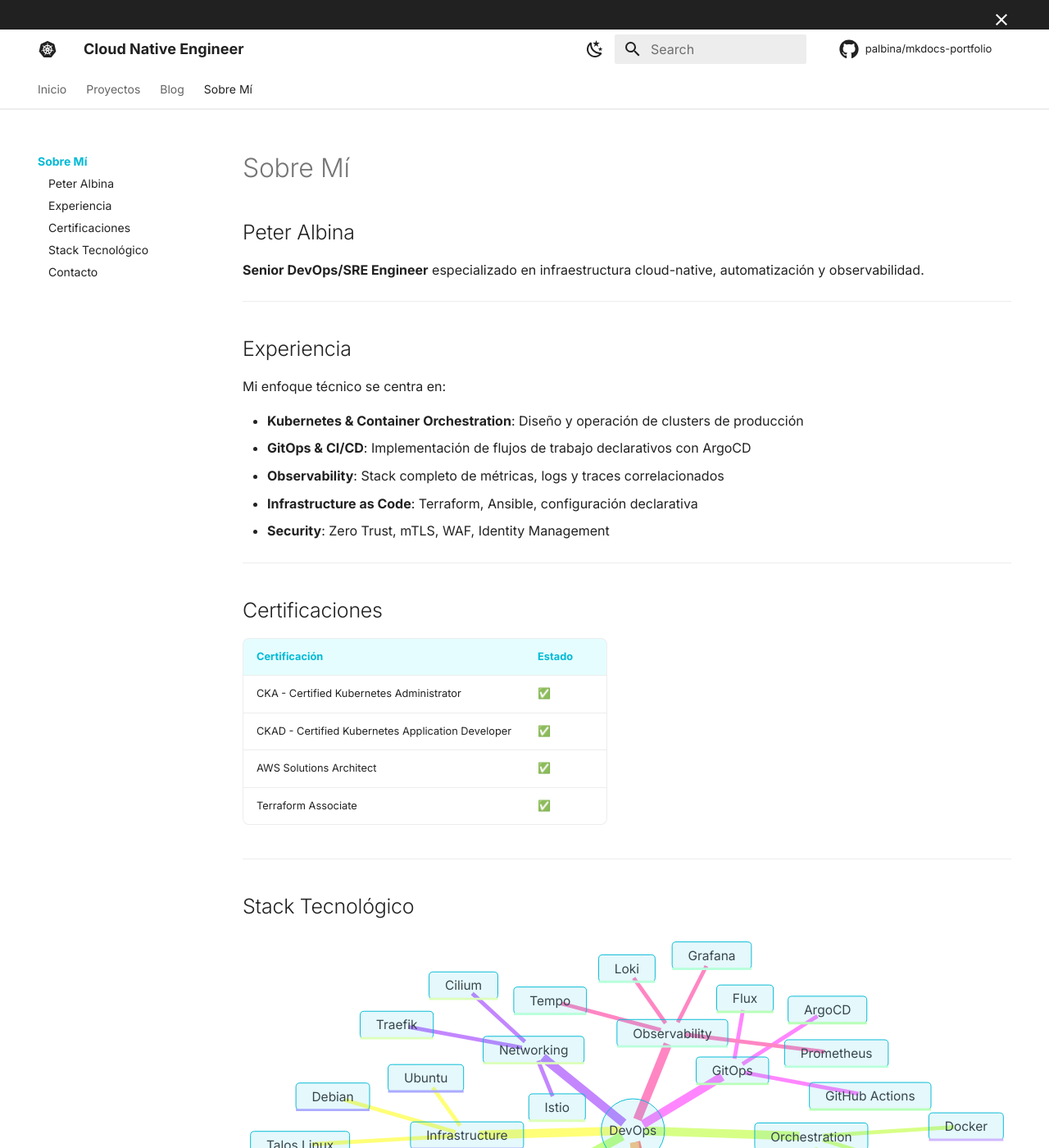
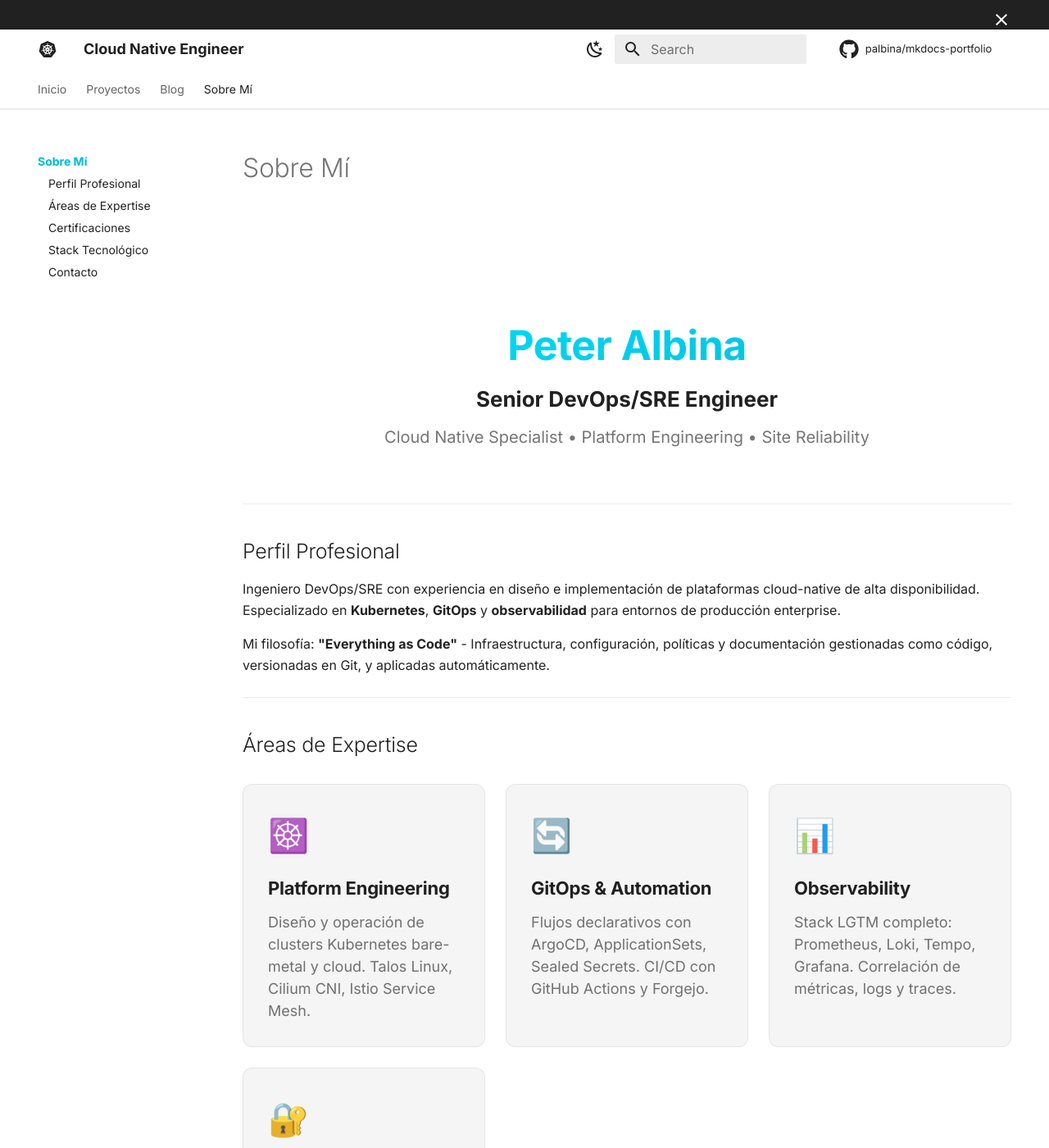
Before and after one commit to palbina/mkdocs-portfolio, an MkDocs documentation site: the page built from docs/about.md, in a window 1280 px wide and 1400 px high. Shown: the whole window at 82% size. Built offline with MkDocs 1.6.1 and Material for MkDocs 9.7.7, drawn with Linux system fonts in a browser that asks for light colours; comment, search, counter and statistics services are not loaded; some of the changed text lies outside the part shown.

Commit message:
feat: redesign about page with professional layout - expertise cards, cert badges, contact links

````diff
--- a/docs/about.md
+++ b/docs/about.md
@@ -1,84 +1,151 @@
 # Sobre Mí
 
-## Peter Albina
-
-**Senior DevOps/SRE Engineer** especializado en infraestructura cloud-native, automatización y observabilidad.
+<div class="about-hero">
+<h2>Peter Albina</h2>
+<p class="role">Senior DevOps/SRE Engineer</p>
+<p class="subtitle">Cloud Native Specialist • Platform Engineering • Site Reliability</p>
+</div>
 
 ---
 
-## Experiencia
+## Perfil Profesional
 
-Mi enfoque técnico se centra en:
+Ingeniero DevOps/SRE con experiencia en diseño e implementación de plataformas cloud-native de alta disponibilidad. Especializado en **Kubernetes**, **GitOps** y **observabilidad** para entornos de producción enterprise.
 
-- **Kubernetes & Container Orchestration**: Diseño y operación de clusters de producción
-- **GitOps & CI/CD**: Implementación de flujos de trabajo declarativos con ArgoCD
-- **Observability**: Stack completo de métricas, logs y traces correlacionados
-- **Infrastructure as Code**: Terraform, Ansible, configuración declarativa
-- **Security**: Zero Trust, mTLS, WAF, Identity Management
+Mi filosofía: **"Everything as Code"** - Infraestructura, configuración, políticas y documentación gestionadas como código, versionadas en Git, y aplicadas automáticamente.
+
+---
+
+## Áreas de Expertise
+
+<div class="expertise-grid">
+
+<div class="expertise-card">
+<div class="expertise-icon">☸️</div>
+<h4>Platform Engineering</h4>
+<p>Diseño y operación de clusters Kubernetes bare-metal y cloud. Talos Linux, Cilium CNI, Istio Service Mesh.</p>
+</div>
+
+<div class="expertise-card">
+<div class="expertise-icon">🔄</div>
+<h4>GitOps & Automation</h4>
+<p>Flujos declarativos con ArgoCD, ApplicationSets, Sealed Secrets. CI/CD con GitHub Actions y Forgejo.</p>
+</div>
+
+<div class="expertise-card">
+<div class="expertise-icon">📊</div>
+<h4>Observability</h4>
+<p>Stack LGTM completo: Prometheus, Loki, Tempo, Grafana. Correlación de métricas, logs y traces.</p>
+</div>
+
+<div class="expertise-card">
+<div class="expertise-icon">🔐</div>
+<h4>Security & Zero Trust</h4>
+<p>mTLS, Network Policies, CrowdSec WAF, Authentik SSO. Defense in depth desde el edge.</p>
+</div>
+
+</div>
 
 ---
 
 ## Certificaciones
 
-| Certificación | Estado |
-|:--------------|:-------|
-| CKA - Certified Kubernetes Administrator | ✅ |
-| CKAD - Certified Kubernetes Application Developer | ✅ |
-| AWS Solutions Architect | ✅ |
-| Terraform Associate | ✅ |
+<div class="certs-grid">
+
+<div class="cert-badge">
+<span class="cert-icon">🎖️</span>
+<div class="cert-info">
+<strong>CKA</strong>
+<span>Certified Kubernetes Administrator</span>
+</div>
+</div>
+
+<div class="cert-badge">
+<span class="cert-icon">🎖️</span>
+<div class="cert-info">
+<strong>CKAD</strong>
+<span>Certified Kubernetes Application Developer</span>
+</div>
+</div>
+
+<div class="cert-badge">
+<span class="cert-icon">☁️</span>
+<div class="cert-info">
+<strong>AWS SA</strong>
+<span>Solutions Architect Associate</span>
+</div>
+</div>
+
+<div class="cert-badge">
+<span class="cert-icon">🏗️</span>
+<div class="cert-info">
+<strong>Terraform</strong>
+<span>HashiCorp Certified Associate</span>
+</div>
+</div>
+
+</div>
 
 ---
 
 ## Stack Tecnológico
 
-```mermaid
-mindmap
-  root((DevOps))
-    Infrastructure
-      Talos Linux
-      Ubuntu
-      Debian
-    Orchestration
-      Kubernetes
-      Docker
-      containerd
-    Networking
-      Cilium
-      Istio
-      Traefik
-    GitOps
-      ArgoCD
-      Flux
-      GitHub Actions
-    Observability
-      Prometheus
-      Grafana
-      Loki
-      Tempo
-    IaC
-      Terraform
-      Ansible
-      Pulumi
-    Security
-      CrowdSec
-      Authentik
-      Sealed Secrets
-    Languages
-      Python
-      Go
-      Bash
-```
+=== "Infrastructure"
+
+    | Tecnología | Uso |
+    |:-----------|:----|
+    | **Talos Linux** | OS inmutable para nodos K8s |
+    | **Kubernetes** | Orquestación de contenedores |
+    | **Cilium** | CNI con eBPF, reemplaza kube-proxy |
+    | **Longhorn** | Storage distribuido |
+
+=== "Platform"
+
+    | Tecnología | Uso |
+    |:-----------|:----|
+    | **ArgoCD** | GitOps continuous delivery |
+    | **Istio Ambient** | Service mesh sin sidecars |
+    | **Traefik** | Ingress controller |
+    | **Cloudflare Tunnel** | Zero-port exposure |
+
+=== "Observability"
+
+    | Tecnología | Uso |
+    |:-----------|:----|
+    | **Prometheus** | Métricas time-series |
+    | **Loki** | Agregación de logs |
+    | **Tempo** | Distributed tracing |
+    | **Grafana** | Visualización unificada |
+
+=== "Security"
+
+    | Tecnología | Uso |
+    |:-----------|:----|
+    | **CrowdSec** | IPS colaborativo |
+    | **Authentik** | Identity Provider + SSO |
+    | **Sealed Secrets** | Secrets encriptados en Git |
+    | **Istio AuthZ** | Zero Trust policies |
 
 ---
 
 ## Contacto
 
-- :fontawesome-brands-github: [github.com/palbina](https://github.com/palbina)
-- :fontawesome-brands-linkedin: [linkedin.com/in/peteralbina](https://linkedin.com/in/peteralbina)
-- :material-email: <peter@arkenops.cc>
+<div class="contact-links">
+<a href="https://github.com/palbina" class="contact-item" target="_blank">
+<span class="contact-icon">📦</span>
+<span>github.com/palbina</span>
+</a>
+<a href="https://linkedin.com/in/peteralbina" class="contact-item" target="_blank">
+<span class="contact-icon">💼</span>
+<span>linkedin.com/in/peteralbina</span>
+</a>
+<a href="mailto:peter@arkenops.cc" class="contact-item">
+<span class="contact-icon">✉️</span>
+<span>peter@arkenops.cc</span>
+</a>
+</div>
 
 ---
 
-!!! tip "Portfolio Interactivo"
-    También puedes explorar mi [portfolio con AI Chat](https://arkenops.cc)
-    donde puedes hacerme preguntas sobre mi experiencia usando RAG + LLM.
+!!! tip "Portfolio Interactivo con AI"
+    Explora mi [portfolio con AI Chat](https://arkenops.cc) donde puedes hacerme preguntas sobre mi experiencia profesional. Implementado con **RAG + LLM** sobre mi documentación técnica.
--- a/docs/stylesheets/extra.css
+++ b/docs/stylesheets/extra.css
@@ -384,3 +384,170 @@
         grid-template-columns: 1fr;
     }
 }
+
+/* =============================================================================
+ * ABOUT PAGE STYLES
+ * ============================================================================= */
+
+/* About Hero Section */
+.about-hero {
+    text-align: center;
+    padding: 2rem 0;
+    margin-bottom: 1rem;
+}
+
+.about-hero h2 {
+    font-size: 2.5rem;
+    font-weight: 800;
+    background: linear-gradient(135deg, #00E5FF 0%, #00B8D4 100%);
+    -webkit-background-clip: text;
+    -webkit-text-fill-color: transparent;
+    background-clip: text;
+    margin-bottom: 0.25rem;
+}
+
+.about-hero .role {
+    font-size: 1.3rem;
+    font-weight: 600;
+    color: var(--md-default-fg-color);
+    margin: 0.5rem 0;
+}
+
+.about-hero .subtitle {
+    font-size: 1rem;
+    color: var(--md-default-fg-color--light);
+    margin: 0;
+}
+
+/* Expertise Grid */
+.expertise-grid {
+    display: grid;
+    grid-template-columns: repeat(auto-fit, minmax(250px, 1fr));
+    gap: 1.25rem;
+    margin: 1.5rem 0;
+}
+
+.expertise-card {
+    background-color: var(--md-code-bg-color);
+    border: 1px solid var(--md-default-fg-color--lightest);
+    border-radius: 12px;
+    padding: 1.5rem;
+    transition: all 0.3s ease;
+}
+
+.expertise-card:hover {
+    border-color: var(--md-accent-fg-color);
+    transform: translateY(-3px);
+    box-shadow: 0 6px 20px rgba(0, 229, 255, 0.12);
+}
+
+.expertise-icon {
+    font-size: 2rem;
+    margin-bottom: 0.75rem;
+}
+
+.expertise-card h4 {
+    margin: 0 0 0.5rem 0;
+    font-size: 1.1rem;
+    color: var(--md-default-fg-color);
+}
+
+.expertise-card p {
+    margin: 0;
+    font-size: 0.9rem;
+    color: var(--md-default-fg-color--light);
+    line-height: 1.5;
+}
+
+/* Certifications Grid */
+.certs-grid {
+    display: grid;
+    grid-template-columns: repeat(auto-fit, minmax(220px, 1fr));
+    gap: 1rem;
+    margin: 1.5rem 0;
+}
+
+.cert-badge {
+    display: flex;
+    align-items: center;
+    gap: 0.75rem;
+    background-color: var(--md-code-bg-color);
+    border: 1px solid var(--md-default-fg-color--lightest);
+    border-radius: 10px;
+    padding: 1rem 1.25rem;
+    transition: all 0.2s ease;
+}
+
+.cert-badge:hover {
+    border-color: rgba(0, 229, 255, 0.5);
+    background-color: rgba(0, 229, 255, 0.05);
+}
+
+.cert-icon {
+    font-size: 1.5rem;
+}
+
+.cert-info {
+    display: flex;
+    flex-direction: column;
+}
+
+.cert-info strong {
+    font-size: 1rem;
+    color: var(--md-accent-fg-color);
+}
+
+.cert-info span {
+    font-size: 0.8rem;
+    color: var(--md-default-fg-color--light);
+}
+
+/* Contact Links */
+.contact-links {
+    display: flex;
+    flex-wrap: wrap;
+    gap: 1rem;
+    margin: 1.5rem 0;
+}
+
+.contact-item {
+    display: flex;
+    align-items: center;
+    gap: 0.5rem;
+    background-color: var(--md-code-bg-color);
+    border: 1px solid var(--md-default-fg-color--lightest);
+    border-radius: 8px;
+    padding: 0.75rem 1.25rem;
+    text-decoration: none;
+    color: var(--md-default-fg-color);
+    transition: all 0.2s ease;
+}
+
+.contact-item:hover {
+    border-color: var(--md-accent-fg-color);
+    color: var(--md-accent-fg-color);
+    transform: translateY(-2px);
+}
+
+.contact-icon {
+    font-size: 1.2rem;
+}
+
+/* Responsive adjustments for about page */
+@media screen and (max-width: 60em) {
+    .about-hero h2 {
+        font-size: 2rem;
+    }
+
+    .expertise-grid {
+        grid-template-columns: 1fr;
+    }
+
+    .certs-grid {
+        grid-template-columns: 1fr;
+    }
+
+    .contact-links {
+        flex-direction: column;
+    }
+}
````
